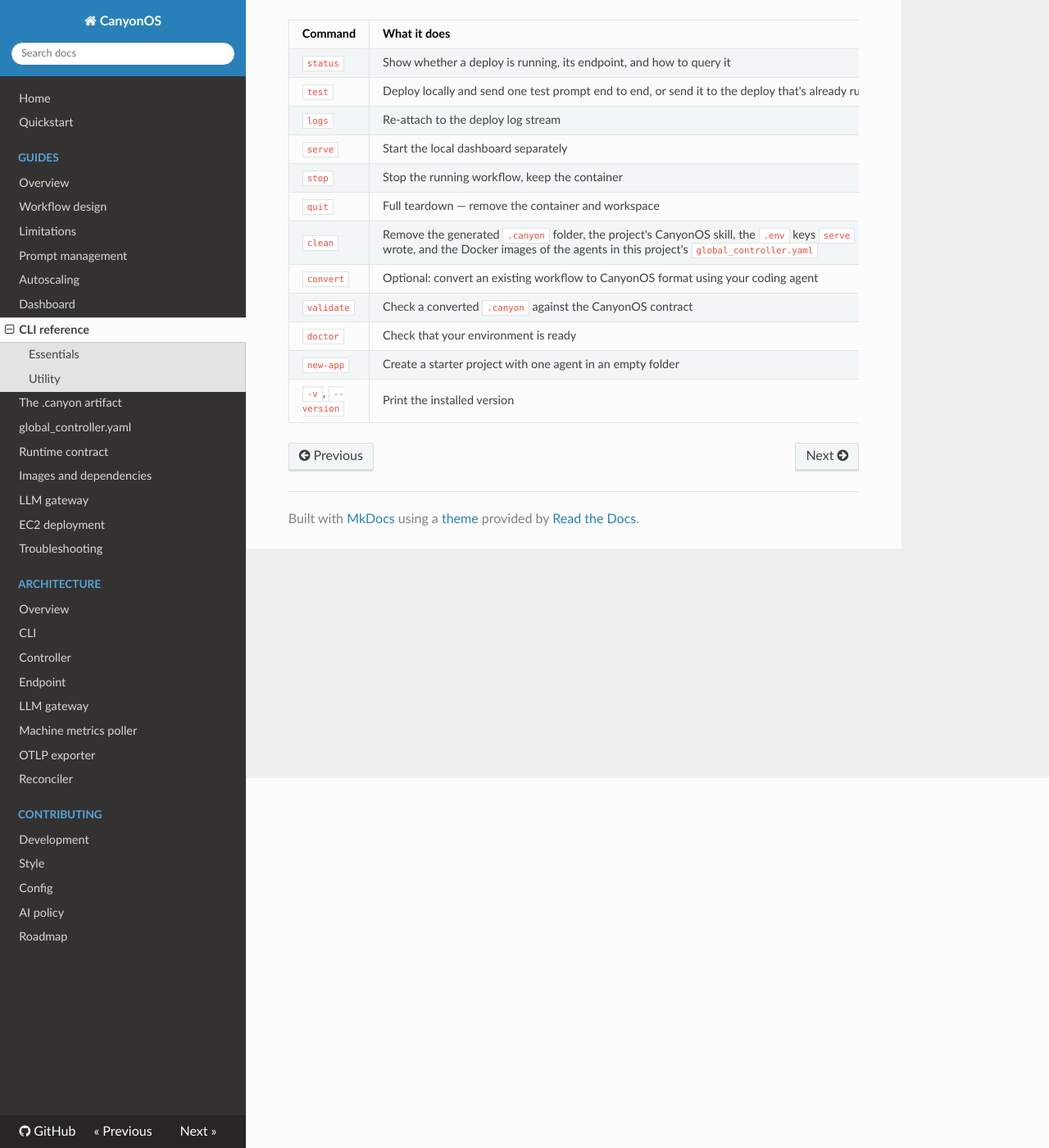
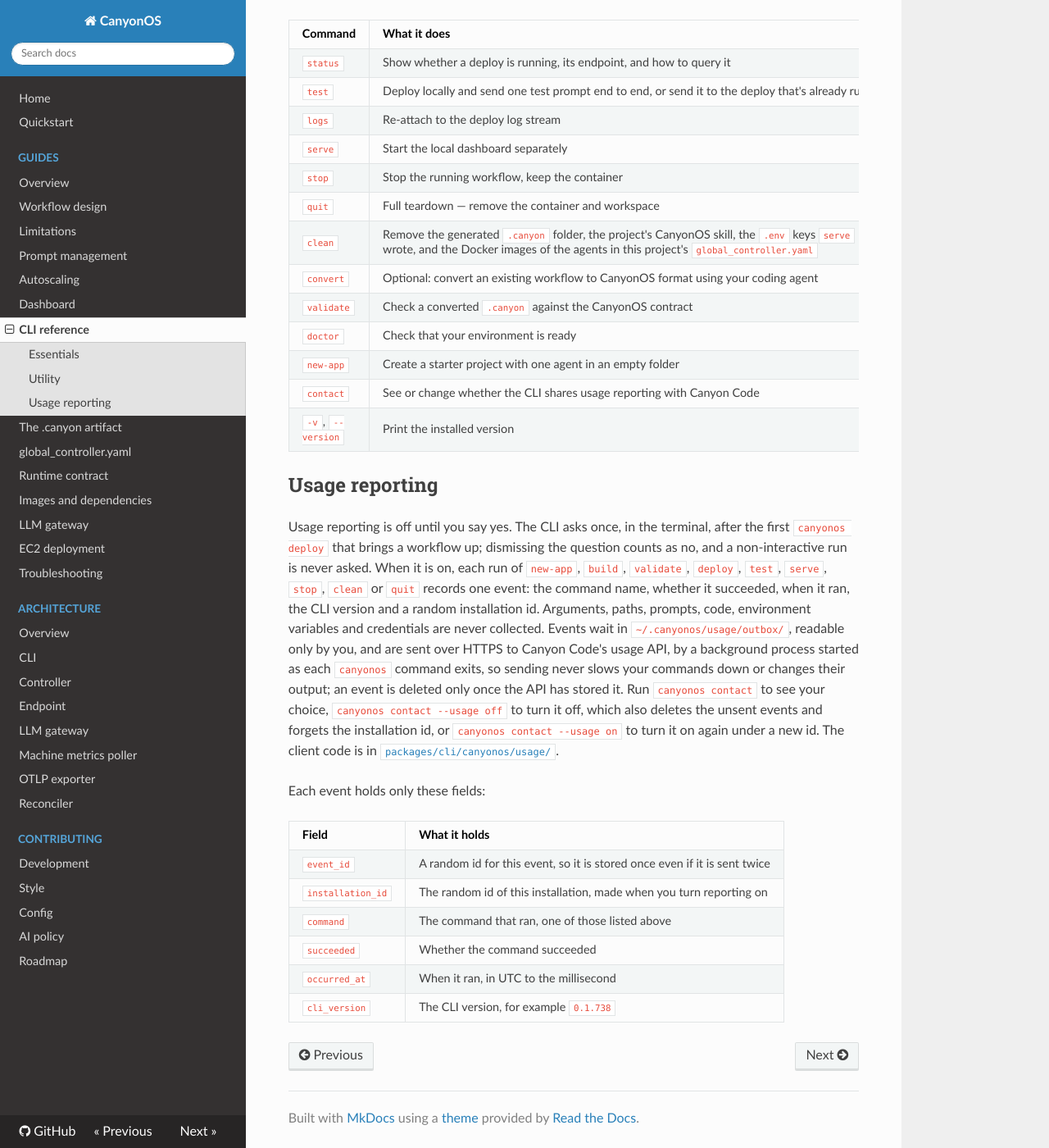
Before and after one commit to CanyonCodeCoreAI/canyonos, an MkDocs documentation site: the page built from docs/guides/CLI.md, in a window 1280 px wide and 1400 px high, scrolled down 451 px. Shown: the whole window at 82% size. Built offline with MkDocs 1.6.1, drawn with Linux system fonts in a browser that asks for light colours; nearby versions of some CDN libraries.

Commit message:
Project import generated by Copybara.
GitOrigin-RevId: 66cd637b115372867b8a162b3570c23b7b1647c9

```diff
--- a/docs/guides/CLI.md
+++ b/docs/guides/CLI.md
@@ -24,4 +24,20 @@
 | `validate` | Check a converted `.canyon` against the CanyonOS contract |
 | `doctor` | Check that your environment is ready |
 | `new-app` | Create a starter project with one agent in an empty folder |
+| `contact` | See or change whether the CLI shares usage reporting with Canyon Code |
 | `-v`, `--version` | Print the installed version |
+
+## Usage reporting
+
+Usage reporting is off until you say yes. The CLI asks once, in the terminal, after the first `canyonos deploy` that brings a workflow up; dismissing the question counts as no, and a non-interactive run is never asked. When it is on, each run of `new-app`, `build`, `validate`, `deploy`, `test`, `serve`, `stop`, `clean` or `quit` records one event: the command name, whether it succeeded, when it ran, the CLI version and a random installation id. Arguments, paths, prompts, code, environment variables and credentials are never collected. Events wait in `~/.canyonos/usage/outbox/`, readable only by you, and are sent over HTTPS to Canyon Code's usage API, by a background process started as each `canyonos` command exits, so sending never slows your commands down or changes their output; an event is deleted only once the API has stored it. Run `canyonos contact` to see your choice, `canyonos contact --usage off` to turn it off, which also deletes the unsent events and forgets the installation id, or `canyonos contact --usage on` to turn it on again under a new id. The client code is in [`packages/cli/canyonos/usage/`](../../packages/cli/canyonos/usage/).
+
+Each event holds only these fields:
+
+| Field | What it holds |
+|---|---|
+| `event_id` | A random id for this event, so it is stored once even if it is sent twice |
+| `installation_id` | The random id of this installation, made when you turn reporting on |
+| `command` | The command that ran, one of those listed above |
+| `succeeded` | Whether the command succeeded |
+| `occurred_at` | When it ran, in UTC to the millisecond |
+| `cli_version` | The CLI version, for example `0.1.738` |
```
